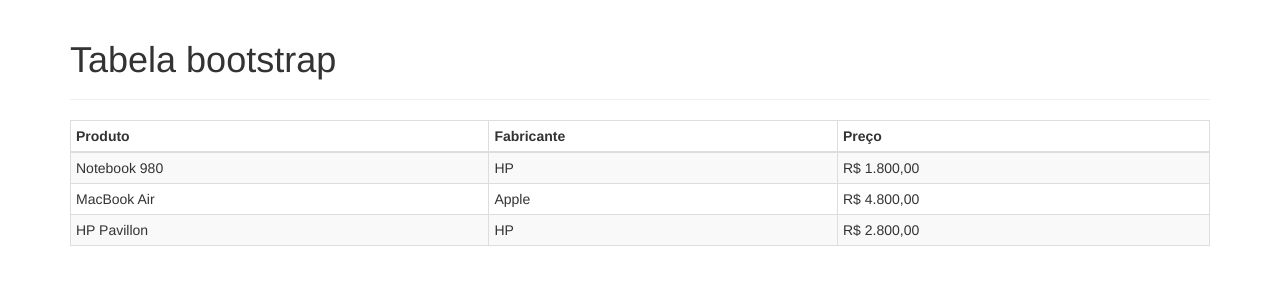
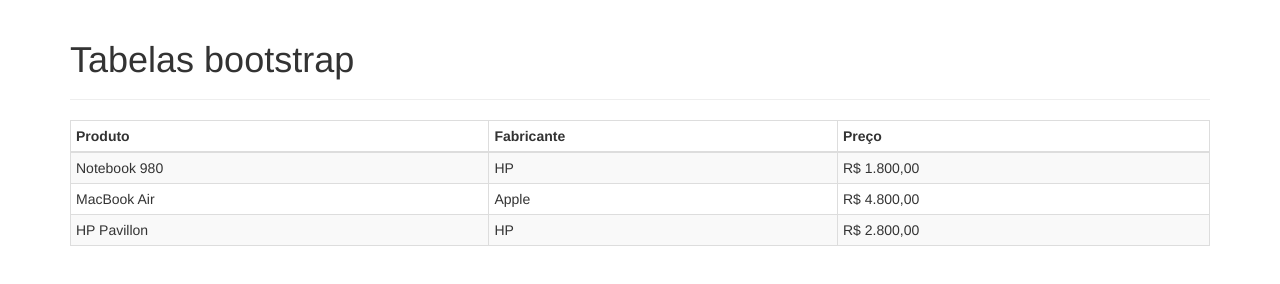
Before and after one commit to palomara/projetobootstrap, a plain HTML site: page tabela.html in a window 1280 px wide. Drawn offline with nearby package versions, Linux system fonts and the light colour scheme.

Commit message:
bootstrap tables

```diff
--- a/tabela.html
+++ b/tabela.html
@@ -23,7 +23,7 @@
    	<div class="container">
 
    		<div class="page-header">
-   			<h1>Tabela bootstrap</h1>
+   			<h1>Tabelas bootstrap</h1>
    		</div>
 
       <table class="table table-striped table-bordered table-hover table-condensed">
```
